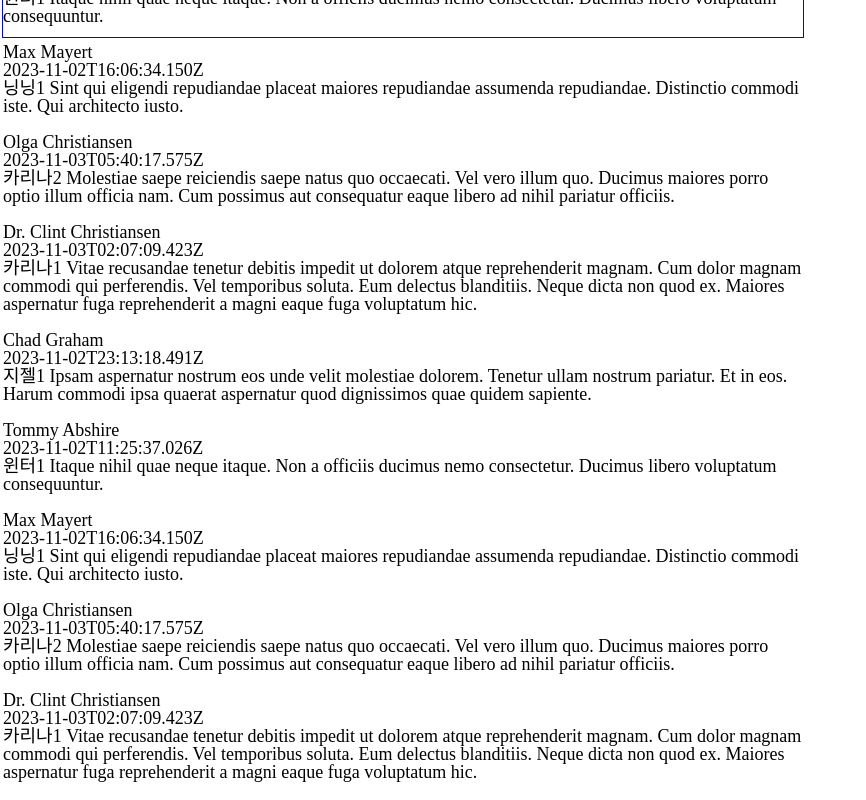
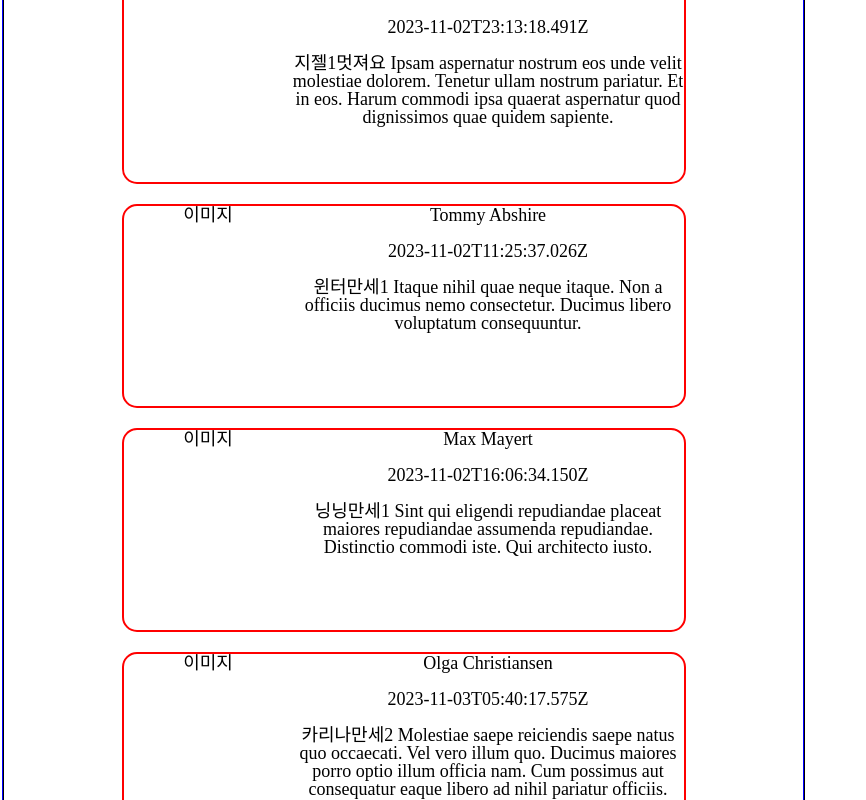
Before and after one commit to dpwl032/thunk-fanLetter-project, a React (Create React App) app: page / in a window 1280 px wide. Shown: the part 840-1640 px from the top of the page, without its empty margins (0-866 px from the left). Built offline with nearby package versions, Linux system fonts and the light colour scheme.

Commit message:
팬레터 상세요구사항 중

```diff
--- a/src/components/Item.jsx
+++ b/src/components/Item.jsx
@@ -1,10 +1,62 @@
 import React from "react";
 import { fakeDate } from "shared/DummyData";
+import styled from "styled-components";
 
+const StItemUl = styled.ul`
+  width: 800px;
+  height: 100%;
+  display: flex;
+  flex-direction: column;
+  align-items: center;
+  border: 1px solid black;
+  gap: 20px;
+`;
+
+const StItemLi = styled.li`
+  width: 560px;
+  height: 200px;
+  text-align: center;
+  border: 2px solid red;
+  border-radius: 15px;
+`;
+
+const LetterItems = styled.div`
+  display: flex;
+  width: 100%;
+  height: 100%;
+`;
+
+const ProfileImg = styled.div`
+  width: 30%;
+`;
+
+const LetterItem = styled.div`
+  width: 70%;
+`;
 function Item() {
   return (
     <>
-      <div>
+      <StItemUl>
+        {fakeDate.map((data) => {
+          return (
+            <StItemLi>
+              <LetterItems key={data.id}>
+                <ProfileImg>이미지</ProfileImg>
+                <LetterItem>
+                  <p> {data.nickname}</p>
+                  <br />
+                  <p>{data.createdAt}</p>
+                  <br />
+                  <p>{data.content}</p>
+                  <br />
+                </LetterItem>
+              </LetterItems>
+            </StItemLi>
+          );
+        })}
+      </StItemUl>
+
+      {/* <div>
         {fakeDate.map((data) => {
           return (
             <div key={data.id}>
@@ -18,7 +70,7 @@ function Item() {
             </div>
           );
         })}
-      </div>
+      </div> */}
     </>
   );
 }
--- a/src/components/List.jsx
+++ b/src/components/List.jsx
@@ -5,7 +5,7 @@ import styled from "styled-components";
 const StList = styled.div`
   border: 1px solid blue;
   width: 800px;
-  height: 300px;
+  height: 1500px;
 `;
 
 function List() {
@@ -13,17 +13,7 @@ function List() {
     <>
       <StList>
         List 영역입니다
-        <ul>
-          <li>
-            <Item />
-          </li>
-          <li>
-            <Item />
-          </li>
-          <li>
-            <Item />
-          </li>
-        </ul>
+        <Item />
       </StList>
     </>
   );
--- a/src/shared/DummyData.js
+++ b/src/shared/DummyData.js
@@ -5,7 +5,7 @@ export const fakeDate = [
     avatar:
       "https://cloudflare-ipfs.com/ipfs/Qmd3W5DuhgHirLHGVixi6V76LhCkZUz6pnFt5AJBiyvHye/avatar/36.jpg",
     content:
-      "카리나1 Vitae recusandae tenetur debitis impedit ut dolorem atque reprehenderit magnam. Cum dolor magnam commodi qui perferendis. Vel temporibus soluta. Eum delectus blanditiis. Neque dicta non quod ex. Maiores aspernatur fuga reprehenderit a magni eaque fuga voluptatum hic.",
+      "카리나 멋져요 Vitae recusandae tenetur debitis impedit ut dolorem atque reprehenderit magnam. Cum dolor magnam commodi qui perferendis. Vel temporibus soluta. Eum delectus blanditiis. Neque dicta non quod ex. Maiores aspernatur fuga reprehenderit a magni eaque fuga voluptatum hic.",
     writedTo: "카리나",
     id: "1",
   },
@@ -15,7 +15,7 @@ export const fakeDate = [
     avatar:
       "https://cloudflare-ipfs.com/ipfs/Qmd3W5DuhgHirLHGVixi6V76LhCkZUz6pnFt5AJBiyvHye/avatar/298.jpg",
     content:
-      "지젤1 Ipsam aspernatur nostrum eos unde velit molestiae dolorem. Tenetur ullam nostrum pariatur. Et in eos. Harum commodi ipsa quaerat aspernatur quod dignissimos quae quidem sapiente.",
+      "지젤1멋져요 Ipsam aspernatur nostrum eos unde velit molestiae dolorem. Tenetur ullam nostrum pariatur. Et in eos. Harum commodi ipsa quaerat aspernatur quod dignissimos quae quidem sapiente.",
     writedTo: "지젤",
     id: "2",
   },
@@ -25,7 +25,7 @@ export const fakeDate = [
     avatar:
       "https://cloudflare-ipfs.com/ipfs/Qmd3W5DuhgHirLHGVixi6V76LhCkZUz6pnFt5AJBiyvHye/avatar/646.jpg",
     content:
-      "윈터1 Itaque nihil quae neque itaque. Non a officiis ducimus nemo consectetur. Ducimus libero voluptatum consequuntur.",
+      "윈터만세1 Itaque nihil quae neque itaque. Non a officiis ducimus nemo consectetur. Ducimus libero voluptatum consequuntur.",
     writedTo: "윈터",
     id: "3",
   },
@@ -35,7 +35,7 @@ export const fakeDate = [
     avatar:
       "https://cloudflare-ipfs.com/ipfs/Qmd3W5DuhgHirLHGVixi6V76LhCkZUz6pnFt5AJBiyvHye/avatar/37.jpg",
     content:
-      "닝닝1 Sint qui eligendi repudiandae placeat maiores repudiandae assumenda repudiandae. Distinctio commodi iste. Qui architecto iusto.",
+      "닝닝만세1 Sint qui eligendi repudiandae placeat maiores repudiandae assumenda repudiandae. Distinctio commodi iste. Qui architecto iusto.",
     writedTo: "닝닝",
     id: "4",
   },
@@ -45,7 +45,7 @@ export const fakeDate = [
     avatar:
       "https://cloudflare-ipfs.com/ipfs/Qmd3W5DuhgHirLHGVixi6V76LhCkZUz6pnFt5AJBiyvHye/avatar/720.jpg",
     content:
-      "카리나2 Molestiae saepe reiciendis saepe natus quo occaecati. Vel vero illum quo. Ducimus maiores porro optio illum officia nam. Cum possimus aut consequatur eaque libero ad nihil pariatur officiis.",
+      "카리나만세2 Molestiae saepe reiciendis saepe natus quo occaecati. Vel vero illum quo. Ducimus maiores porro optio illum officia nam. Cum possimus aut consequatur eaque libero ad nihil pariatur officiis.",
     writedTo: "카리나",
     id: "5",
   },
```
